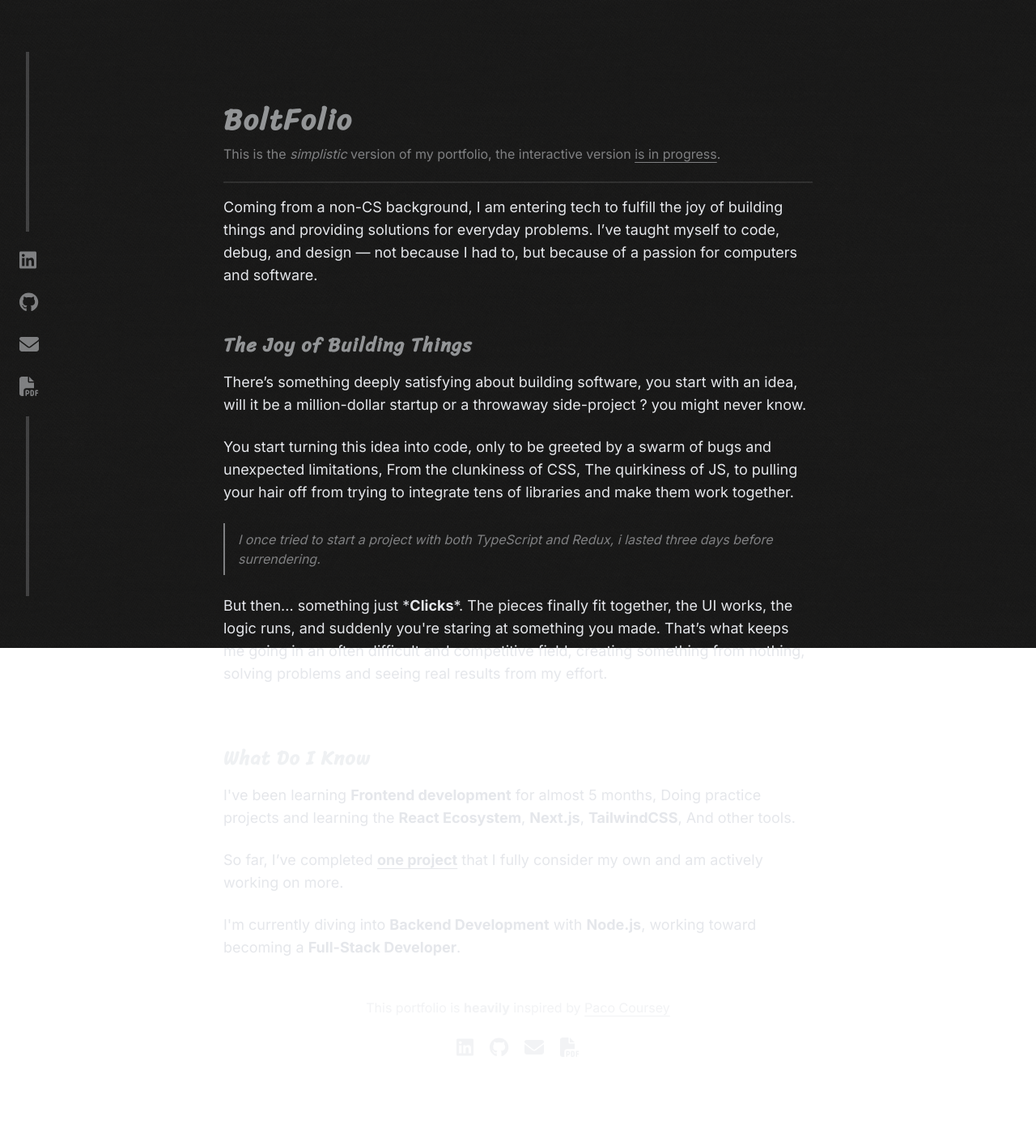
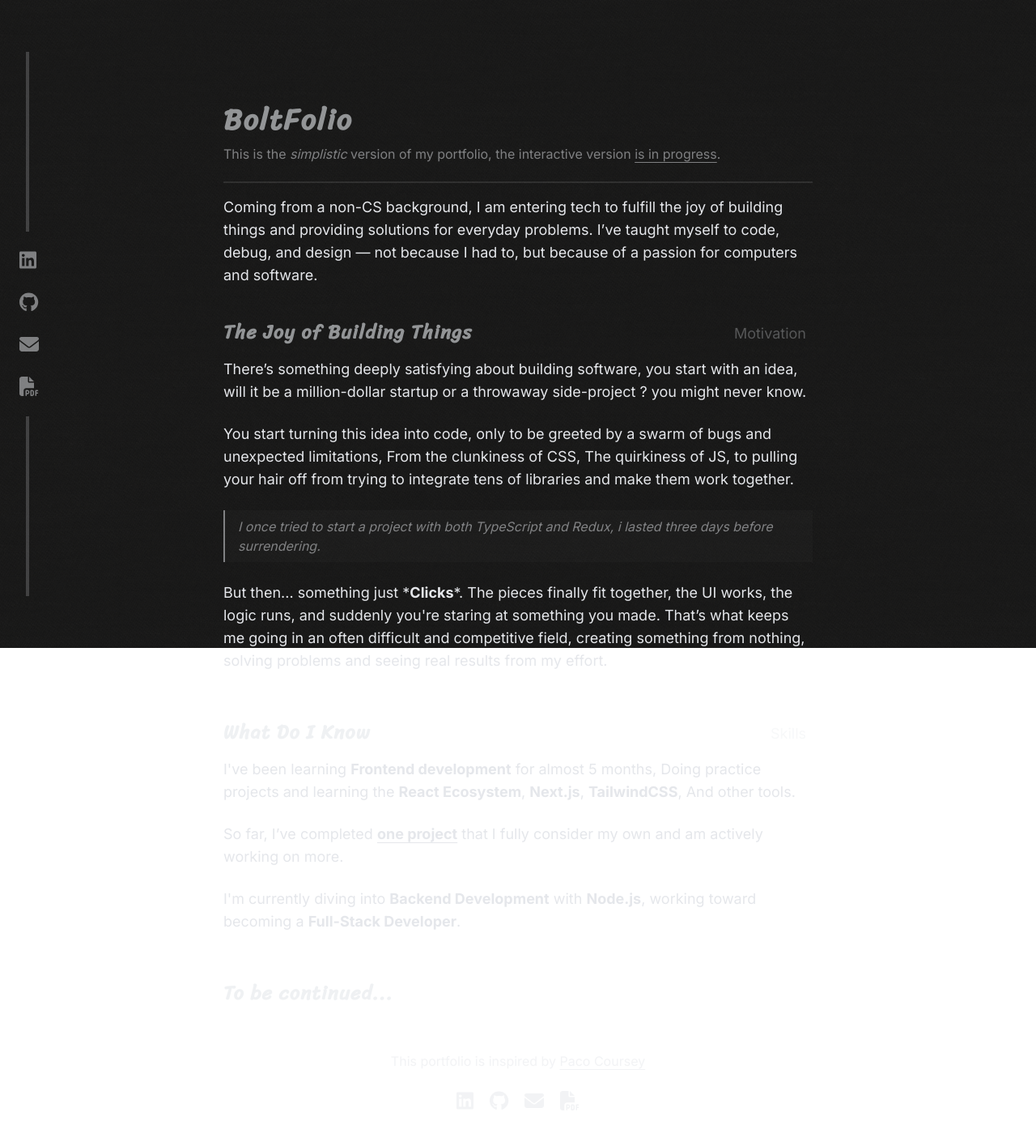
Before and after one commit to Boltawy/BoltFolio, a Next.js app: page / in a window 1280 px wide. Shown: the top 1410 px of the page at 81% size. Built offline with nearby package versions, Linux system fonts and the light colour scheme.

Commit message:
To Be Continued...

```diff
--- a/content/LiteMainContent.jsx
+++ b/content/LiteMainContent.jsx
@@ -1,8 +1,9 @@
 import Line from "@/app/lite/Line.jsx";
 import P from "@/app/lite/P.jsx";
 import SocialBar from "@/app/lite/SocialBar.jsx";
-import TheJoyOfBuildingThings from "./TheJoyOfBuildingThings.jsx";
 import SubHeading from "@/app/lite/SubHeading.jsx";
+import MotivationContent from "./MotivationContent.jsx";
+import SectionTag from "@/app/lite/SectionTag.jsx";
 export default function LiteMainContent({ setInteractiveMode }) {
   return (
     <>
@@ -28,9 +29,9 @@ export default function LiteMainContent({ setInteractiveMode }) {
           taught myself to code, debug, and design — not because I had to, but
           because of a passion for computers and software.
         </P>
-        <TheJoyOfBuildingThings />
+        <MotivationContent />
         <Line />
-        <SubHeading>What Do I Know</SubHeading>
+        <SubHeading sectionTag="Skills">What Do I Know </SubHeading>
         <P>
           I've been learning <b>Frontend development</b> for almost 5 months,
           Doing practice projects and learning the <b>React Ecosystem</b>,{" "}
@@ -52,8 +53,10 @@ export default function LiteMainContent({ setInteractiveMode }) {
           <b>Node.js</b>, working toward becoming a <b>Full-Stack Developer</b>.
         </P>
         <Line />
+        <SubHeading className={"pb-4"}>To be continued...</SubHeading>
+        <Line/>
         <footer className="text-gray-200/50 text-center">
-          This portfolio is <b>heavily</b> {"  "} inspired by {"  "}
+          This portfolio is {"  "} inspired by {"  "}
           <a
             href="https://paco.me"
             target="_blank"
--- a/content/TheJoyOfBuildingThings.jsx
+++ b/content/MotivationContent.jsx
@@ -1,12 +1,14 @@
 import BlockQuote from "@/app/lite/BlockQuote.jsx";
 import P from "@/app/lite/P.jsx";
+import SectionTag from "@/app/lite/SectionTag.jsx";
 import SubHeading from "@/app/lite/SubHeading.jsx";
 import React from "react";
 
-export default function TheJoyOfBuildingThings() {
+export default function MotivationContent() {
   return (
     <section>
-      <SubHeading>The Joy of Building Things</SubHeading>
+      {/* <SectionTag>Motivation</SectionTag> */}
+      <SubHeading sectionTag={"Motivation"}>The Joy of Building Things</SubHeading>
       <P>
         There’s something deeply satisfying about building software, you start
         with an idea, will it be a million-dollar startup or a throwaway
--- a/src/app/lite/BlockQuote.jsx
+++ b/src/app/lite/BlockQuote.jsx
@@ -2,7 +2,7 @@ export default function BlockQuote({ children, className = "", opacity = 100 })
   return (
     <p
       className={
-        "mb-6 text-base text-gray-200/50 italic border-l-2 p-2 pl-4 border-gray-200/50" + " opacity-" + opacity + " " + className
+        "mb-6 text-base text-gray-200/50 italic border-l-2 p-2 pl-4 border-gray-200/50 bg-gray-200/[2%]" + " opacity-" + opacity + " " + className
       }
     >
       {children}
--- /dev/null
+++ b/src/app/lite/SectionTag.jsx
@@ -0,0 +1,7 @@
+import React from "react";
+
+export default function SectionTag({ children }) {
+  return (
+    <h2 className="text-gray-200/30 text-right -mb-[28px] text-lg ">{children}</h2>
+  );
+}
--- a/src/app/lite/SubHeading.jsx
+++ b/src/app/lite/SubHeading.jsx
@@ -1,7 +1,12 @@
-export default function SubHeading({ children }) {
+export default function SubHeading({ children, sectionTag, className }) {
   return (
-    <h2 className="font-semibold text-2xl text-gray-200/60 pt-8 pb-4 font-sriracha tracking-wider">
-      {children}
-    </h2>
+    <div className={"flex justify-between items-baseline" + " " + className}>
+      <h3 className="font-semibold  text-2xl text-gray-200/60 py-4 font-sriracha tracking-wider">
+        {children}
+      </h3>
+      <h2 className="text-gray-200/30 text-right -mb-[28px] text-lg pr-2 ">
+        {sectionTag}
+      </h2>
+    </div>
   );
 }
```
